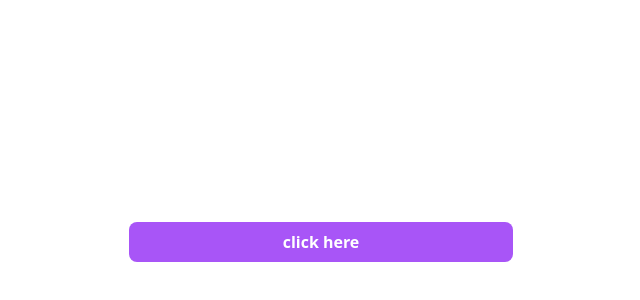
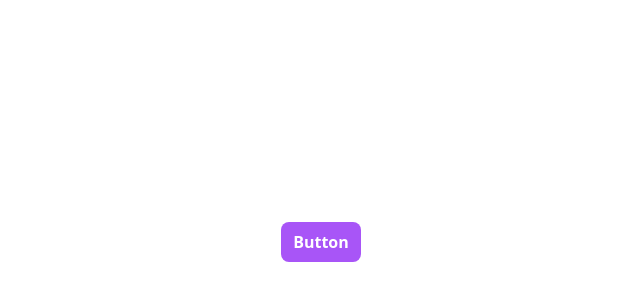
Before and after one commit to arafat717/Reusable-components, a React (Vite) app: page / in a window 1280 px wide. Shown: the part 158-458 px from the top of the page, without its empty margins (319-959 px from the left). Built offline with nearby package versions, Linux system fonts and the light colour scheme.

Commit message:
added some typescript type

```diff
--- a/src/App.tsx
+++ b/src/App.tsx
@@ -6,7 +6,13 @@ function App() {
     <>
       <Container>
         <div className="h-screen w-full flex justify-center items-center">
-          <Button children={"click here"} className={"w-96"}></Button>
+          <Button
+          // children={"click here"}
+          // className={"w-96"}
+          // variant={"outline"}
+          >
+            Button
+          </Button>
         </div>
       </Container>
     </>
--- a/src/components/Button.tsx
+++ b/src/components/Button.tsx
@@ -1,7 +1,20 @@
+import { ButtonHTMLAttributes, DetailedHTMLProps, forwardRef } from "react";
 import cn from "../utils/cn";
 
-const Button = ({ className, children, variant }) => {
-  const getvariant = (variant) => {
+type Tref = HTMLButtonElement;
+type TVariant = "solid" | "gost" | "outline";
+type TButtonOptions = {
+  variant?: TVariant;
+};
+type TButton = DetailedHTMLProps<
+  ButtonHTMLAttributes<HTMLButtonElement>,
+  HTMLButtonElement
+> &
+  TButtonOptions;
+
+const Button = forwardRef<Tref, TButton>(
+  ({ className, children, variant = "solid", ...rest }, ref) => {
+    const getvariant = (variant: TVariant) => {
       switch (variant) {
         case "outline":
           return "btn-outline";
@@ -14,8 +27,15 @@ const Button = ({ className, children, variant }) => {
     };
 
     return (
-    <button className={cn(getvariant(variant), className)}>{children}</button>
+      <button
+        ref={ref}
+        {...rest}
+        className={cn(getvariant(variant), className)}
+      >
+        {children}
+      </button>
     );
-};
+  }
+);
 
 export default Button;
--- a/src/components/style/Button.css
+++ b/src/components/style/Button.css
@@ -8,7 +8,7 @@
   .btn-outline {
     @apply px-3 py-2;
     @apply font-semibold text-purple-500 rounded-lg;
-    @apply border border-purple-500 hover:bg-purple-500 focus:bg-purple-500;
+    @apply border border-purple-500 hover:bg-purple-500 focus:bg-purple-500 focus:text-violet-800;
     @apply transition-all;
   }
   .btn-gost {
```
Lines whose indentation alone changed are shown as unchanged.
